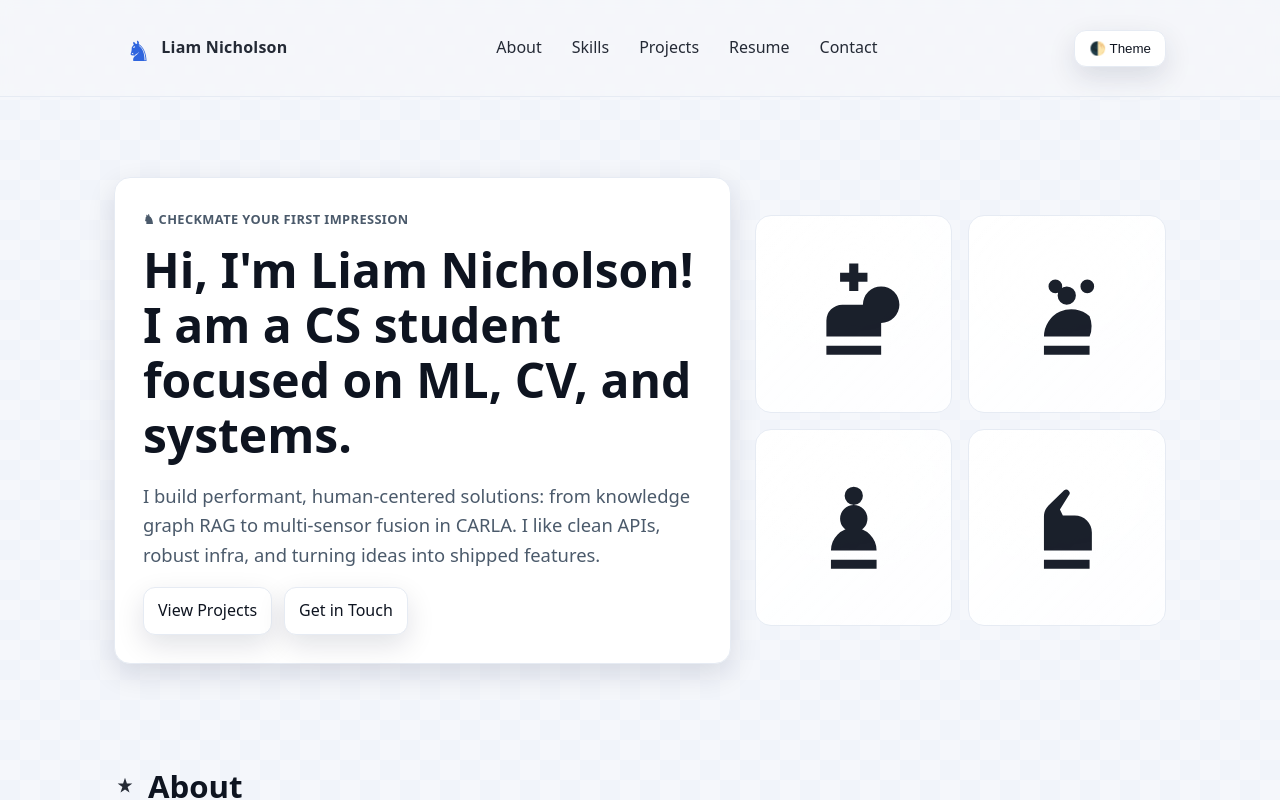
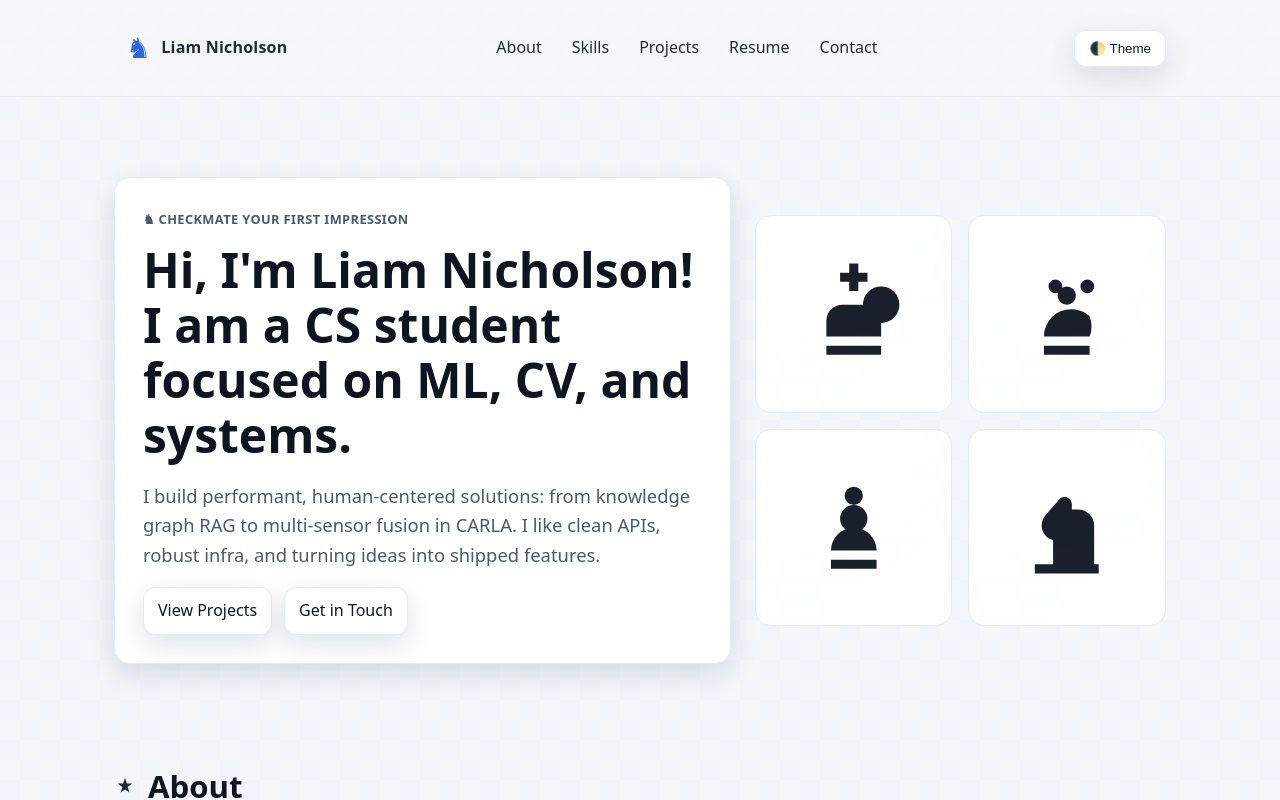
Before and after one commit to LWNCoding/LWNCoding.github.io, a plain HTML site: page index.html in a window 1280 px wide. Shown: the top 800 px of the page. Drawn offline with Linux system fonts and the light colour scheme.

Commit message:
Update piece

```diff
--- a/index.html
+++ b/index.html
@@ -67,9 +67,14 @@
     }
     .nav { display: flex; align-items: center; justify-content: space-between; gap: 12px; }
     .brand { display: inline-flex; align-items: center; gap: 10px; font-weight: 700; letter-spacing: .2px; }
-    .brand svg { width: 28px; height: 28px; }
-
-    .brand .icon { font-size: 28px; line-height: 1; color: var(--accent-2); display: inline-block; transform: translateY(1px); font-family: "Segoe UI Symbol","Noto Sans Symbols","Symbola","DejaVu Sans",ui-sans-serif,system-ui; }
+    .brand .icon {
+      font-size: 28px;
+      line-height: 1;
+      color: var(--accent-2);
+      display: inline-block;
+      transform: translateY(-2px); /* align emoji with text baseline */
+      font-family: "Segoe UI Symbol","Noto Sans Symbols","Symbola","DejaVu Sans",ui-sans-serif,system-ui;
+    }
 
     .nav a { color: var(--text); opacity: .9; padding: 10px 12px; border-radius: 10px; }
     .nav a:hover { background: var(--panel); opacity: 1; text-decoration: none; }
@@ -151,6 +156,7 @@
   <header>
     <div class="container nav">
       <a class="brand" href="#top" aria-label="Home">
+        <!-- Knight Emoji -->
         <span class="icon" aria-hidden="true">♞</span>
         <span>Liam Nicholson</span>
       </a>
@@ -188,7 +194,10 @@
           <svg viewBox="0 0 24 24"><path fill="currentColor" d="M7 21h10v-2H7v2Zm5-8a3 3 0 1 1 0-6a3 3 0 0 1 0 6Zm0-10a2 2 0 1 1 0 4a2 2 0 0 1 0-4Zm5 14H7a5 5 0 0 1 10 0Z"/></svg>
         </div>
         <div class="piece-card" title="Knight">
-          <svg viewBox="0 0 24 24"><path fill="currentColor" d="M7 21h10v-2H7v2Zm10-4H7V9.5c0-.9.36-1.76 1-2.39l3.37-3.26a.75.75 0 0 1 1.05 1.07L10.5 8.02l.64 1.28h2.61a3.75 3.75 0 0 1 3.75 3.75V17Z"/></svg>
+          <!-- corrected knight silhouette -->
+          <svg viewBox="0 0 24 24" role="img" aria-hidden="true" aria-label="Knight">
+            <path fill="currentColor" d="M19 22H5v-2h4v-5.31c-1.39-.31-2.5-1.64-2.5-3.19 0-.85.32-1.62.84-2.22l3.05-3.53c.35-.39.84-.58 1.32-.5.79.13 1.41.82 1.41 1.63V8h1.38A3.5 3.5 0 0 1 18 11.5V20h1v2z"/>
+          </svg>
         </div>
       </div>
     </section>
```
